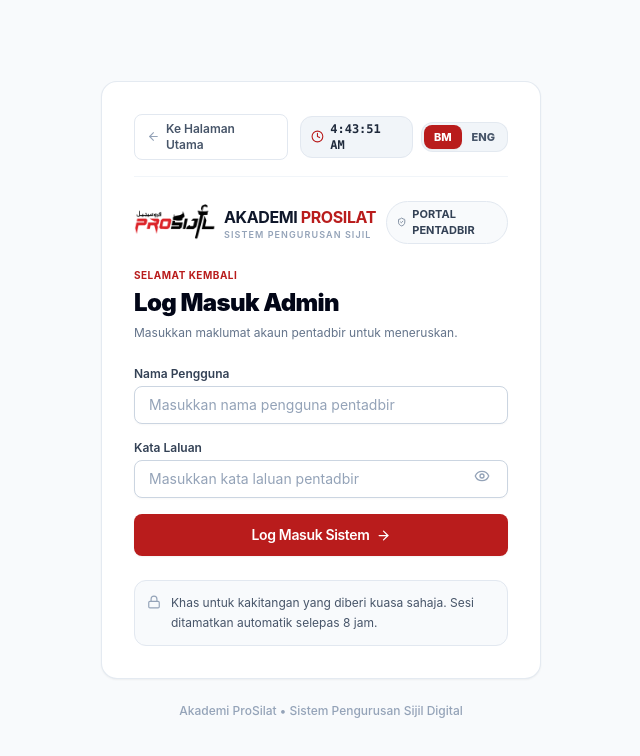
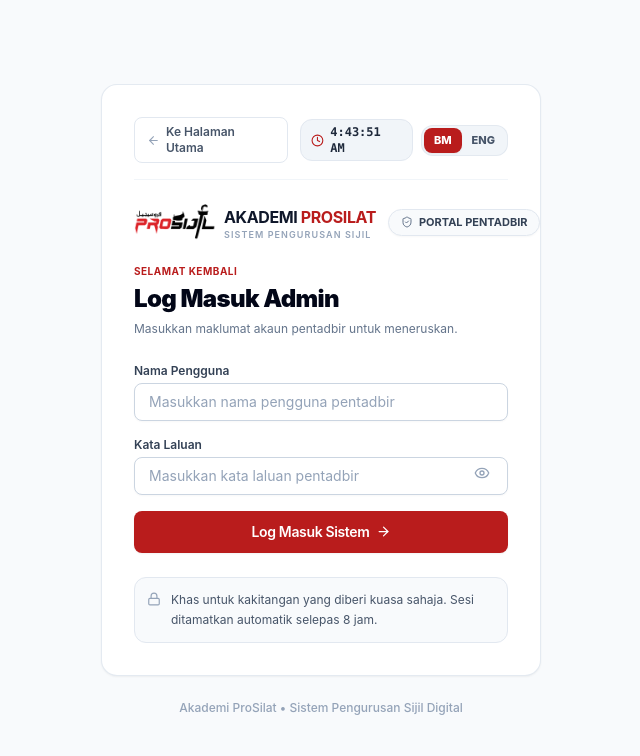
Before and after one commit to kagumappacademy/ProSijilSimple, a React (Vite) app in the folder client/: page /admin/login in a window 1280 px wide. Shown: the top 756 px of the page, without its empty margins (319-959 px from the left). Built offline with nearby package versions, Linux system fonts and the light colour scheme; no server answers.

Commit message:
fix(auth): selesaikan isu logo dan lencana portal pentadbir bertindih pada skrin telefon

```diff
--- a/client/src/pages/Auth.jsx
+++ b/client/src/pages/Auth.jsx
@@ -56,10 +56,10 @@
         </div>
 
         {/* Brand Header */}
-        <div className="mb-6 flex items-center justify-between gap-2.5">
-          <Logo showTextOnMobile />
-          <span className="inline-flex items-center gap-1.5 rounded-full border border-slate-200 bg-slate-50 px-2.5 py-1 text-[11px] font-bold text-slate-700">
-            <ShieldCheck size={12} className="text-slate-500" />
+        <div className="mb-6 flex items-center justify-between gap-3">
+          <Logo />
+          <span className="inline-flex items-center gap-1.5 rounded-full border border-slate-200 bg-slate-50 px-3 py-1 text-[11px] font-bold text-slate-700 whitespace-nowrap shrink-0 shadow-2xs">
+            <ShieldCheck size={12} className="text-slate-500 shrink-0" />
             {t('authPortalEyebrow')}
           </span>
         </div>
```
